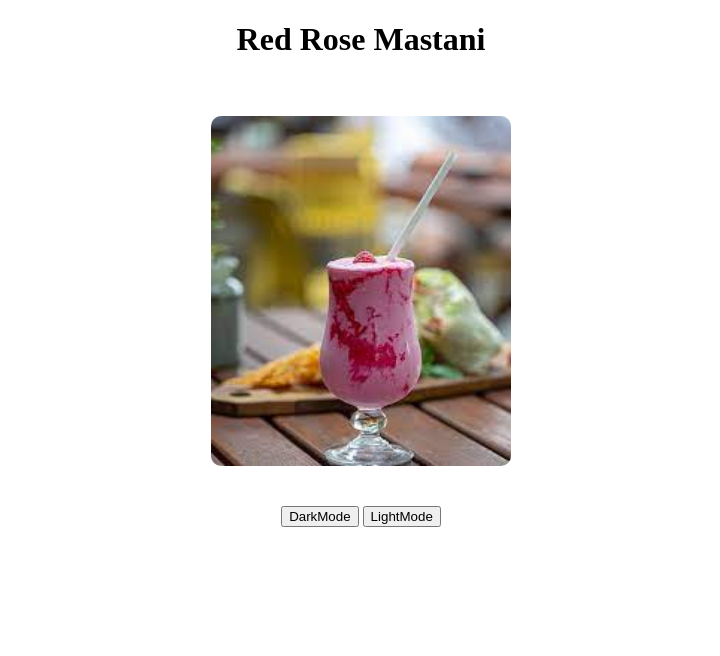
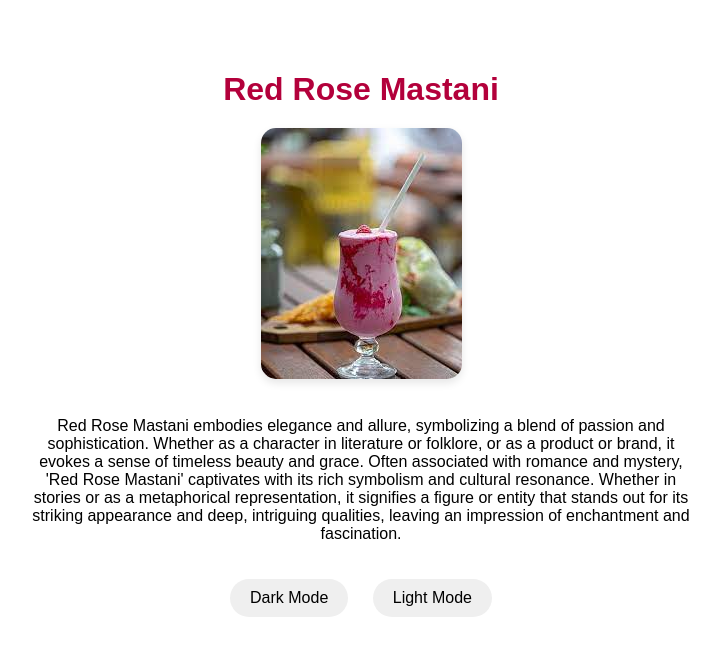
Before and after one commit to vaishalisjadhav/HTML-CSS-JS-Projects, a plain HTML site: page Dark-Light-Mode/index.html in a window 1280 px wide. Shown: the whole page, without its empty margins (279-999 px from the left). Drawn offline with Linux system fonts and the light colour scheme.

Commit message:
Modified

```diff
--- a/Dark-Light-Mode/index.html
+++ b/Dark-Light-Mode/index.html
@@ -3,36 +3,90 @@
 <head>
     <meta charset="UTF-8">
     <meta name="viewport" content="width=device-width, initial-scale=1.0">
-    <title>Dark/Light Mode</title>
+    <title>Red Rose Mastani</title>
+    <link rel="stylesheet" href="styles.css">
     <style>
-        body{
-            background-color: white;
-            color: black;
+        body {
+            font-family: 'Arial', sans-serif;
+            margin: 0;
+            padding: 0;
+            transition: background-color 0.5s, color 0.5s;
         }
 
-        .darkMode{
-            background-color: black;
-            color: white;
+        .container {
+            text-align: center;
+            padding: 50px;
         }
 
-        .lightMode{
-            background-color: white;
-            color: black;
+        h1{
+            font-size: 2em;
+            margin-bottom: 20px;
+            color: #b3003b;
         }
 
-        img{
-            height: 350px;
-            width: 300px;
-            border-radius: 10px;
+        p{
+            text-align: center;
+            margin-left: 250px;
+            margin-right: 250px;
+        }
+
+        img {
+            max-width: 100%;
+            height: auto;
+            border-radius: 15px;
+            box-shadow: 0 4px 8px rgba(0, 0, 0, 0.1);
+        }
+
+        button {
+            margin: 20px 10px;
+            padding: 10px 20px;
+            font-size: 1em;
+            border: none;
+            border-radius: 25px;
+            cursor: pointer;
+            transition: background-color 0.3s, color 0.3s;
+        }
+
+        .darkMode {
+            background-color: #1a1a1a;
+            color: #e6e6e6;
+        }
+
+        .darkMode button {
+            background-color: #444;
+            color: #e6e6e6;
+        }
+
+        .lightMode {
+            background-color: #f0f0f0;
+            color: #333;
+        }
+
+        .lightMode button {
+            background-color: #fff;
+            color: #333;
+            border: 1px solid #ccc;
+        }
+
+        button:hover {
+            background-color: #e68a00;
+            color: #fff;
+        }
+
+        .lightMode button:hover {
+            background-color: #b3003b;
+            color: #fff;
         }
     </style>
 </head>
 <body>
-    <div style="text-align: center;">
-    <h1>Red Rose Mastani</h1><br><br>
-    <img src="Images/red-rose-mastani.jpg"><br><br><br>
-    <button onclick="darkMode()">DarkMode</button>
-    <button onclick="lightMode()">LightMode</button>
+    <div class="container">
+        <h1>Red Rose Mastani</h1>
+        <img src="Images/red-rose-mastani.jpg" alt="Red Rose Mastani">
+        <br><br>
+        <p>Red Rose Mastani embodies elegance and allure, symbolizing a blend of passion and sophistication. Whether as a character in literature or folklore, or as a product or brand, it evokes a sense of timeless beauty and grace. Often associated with romance and mystery, 'Red Rose Mastani' captivates with its rich symbolism and cultural resonance. Whether in stories or as a metaphorical representation, it signifies a figure or entity that stands out for its striking appearance and deep, intriguing qualities, leaving an impression of enchantment and fascination.</p>
+        <button onclick="darkMode()">Dark Mode</button>
+        <button onclick="lightMode()">Light Mode</button>
     </div>
 
     <script>
```
